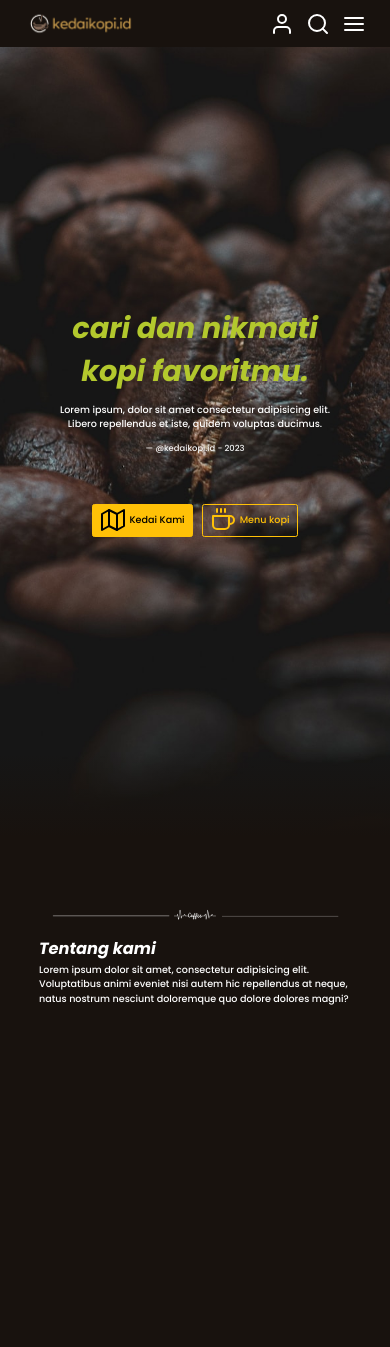
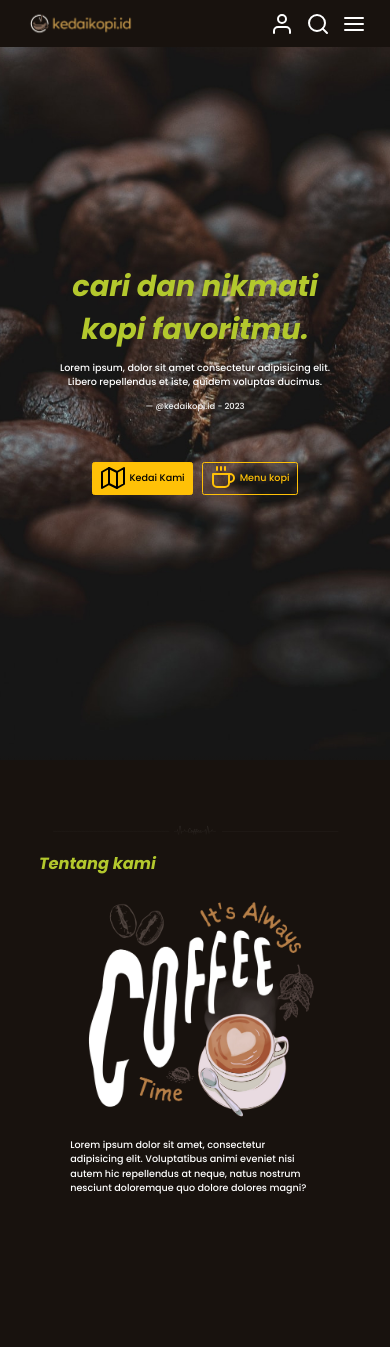
Before and after one commit to hawk-xc/hawk-xc.github.io, a PHP site: page /web_project/index.html in a window 390 px wide. Shown: the top 1347 px of the page. Run offline with PHP 8.4, Linux system fonts and the light colour scheme.

Commit message:
add update

```diff
--- a/web_project/css/elemet-custom.css
+++ b/web_project/css/elemet-custom.css
@@ -126,23 +126,47 @@ body {
   justify-content: center;
 }
 
+/* about section start */
 .about {
   margin: 2rem 10%;
   padding-top: 3rem;
 }
 
-.about .main-content-about {
-  color: #fff;
+.about h2 {
+  font-style: oblique;
+  color: var(--secondary);
 }
 
-.about .main-content-about h2 {
-  font-style: oblique;
-}
-
-.about .main-content-about img {
+.about img {
   align-items: center;
   width: 100%;
 }
+
+.about .main-content-about {
+  color: #fff;
+  display: flex;
+  flex-direction: row-reverse;
+  /* margin-block: 3rem; */
+  justify-content: space-between;
+  align-items: center;
+}
+
+/* .about h2 {
+  margin: 3rem 10%;
+} */
+
+.about .main-content-about .row-text {
+  align-items: center;
+  justify-content: center;
+  order: 1;
+}
+
+.about .main-content-about .row-image img {
+  width: 100%;
+  order: 2;
+}
+
+/* about section end */
 
 /* desktop / laptop scale */
 @media (max-width: 1008px) {
@@ -193,9 +217,38 @@ body {
   }
 
   /* hero content responsive */
+  .hero {
+    min-height: 90vh;
+    display: flex;
+    align-items: center;
+    justify-content: center;
+    background-image: url("../media/kedaikopi-coffe3.jpg");
+    background-size: cover;
+    background-repeat: no-repeat;
+    background-position: center;
+    box-sizing: border-box;
+    text-align: center;
+  }
+
   .hero .main-content {
     display: block;
     width: 300px;
+  }
+
+  /* about section responsive */
+  .about .main-content-about {
+    padding: 1rem 10%;
+    /* display: block; */
+    box-sizing: border-box;
+    flex-wrap: wrap;
+    flex-direction: row;
+  }
+
+  .about .main-content-about .row-text {
+    order: 2;
+  }
+  .about .main-content-about .row-image img {
+    order: 1;
   }
 }
 
--- a/web_project/index.html
+++ b/web_project/index.html
@@ -76,14 +76,17 @@
       <!-- add section id -->
       <!-- about body element start -->
       <section class="about" id="about">
+        <img src="media/kedaikopibr.png" />
+        <h2>Tentang kami</h2>
         <div class="main-content-about">
-          <img src="media/kedaikopibr.png" />
-          <h2>Tentang kami</h2>
-          <p class="about-content">
+          <div class="row-text">
             Lorem ipsum dolor sit amet, consectetur adipisicing elit.
             Voluptatibus animi eveniet nisi autem hic repellendus at neque,
             natus nostrum nesciunt doloremque quo dolore dolores magni?
-          </p>
+          </div>
+          <div class="row-image">
+            <img src="media/coffee-design.png" />
+          </div>
         </div>
       </section>
       <!-- feather icon script -->
```
Also changed, not shown: web_project/media/coffee-design.png (added).
